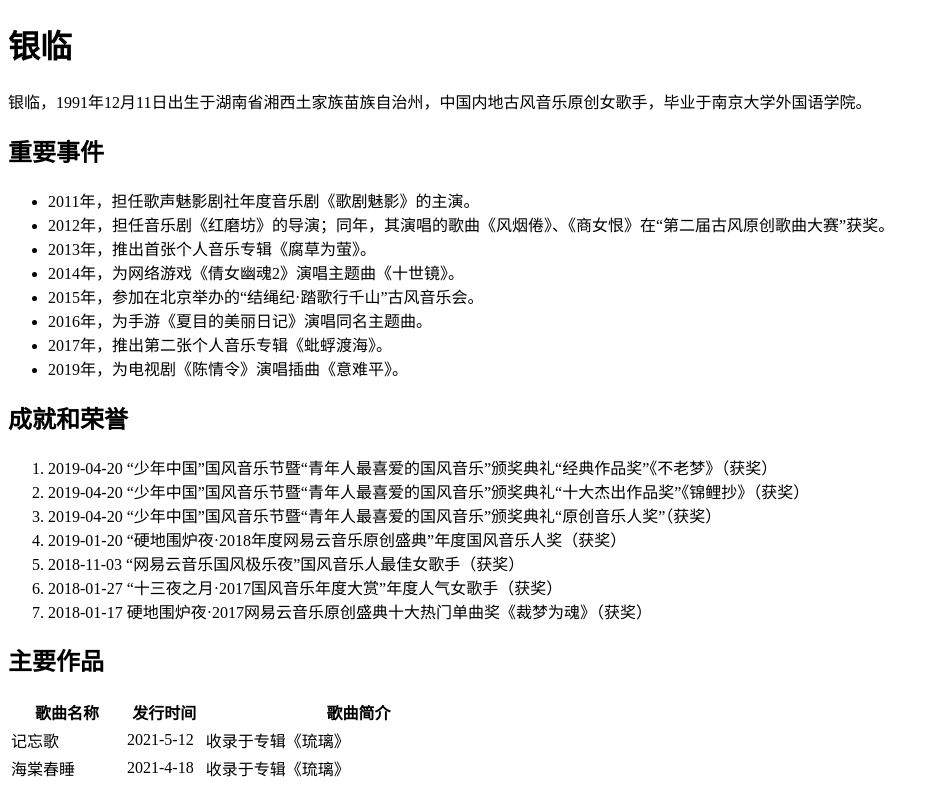
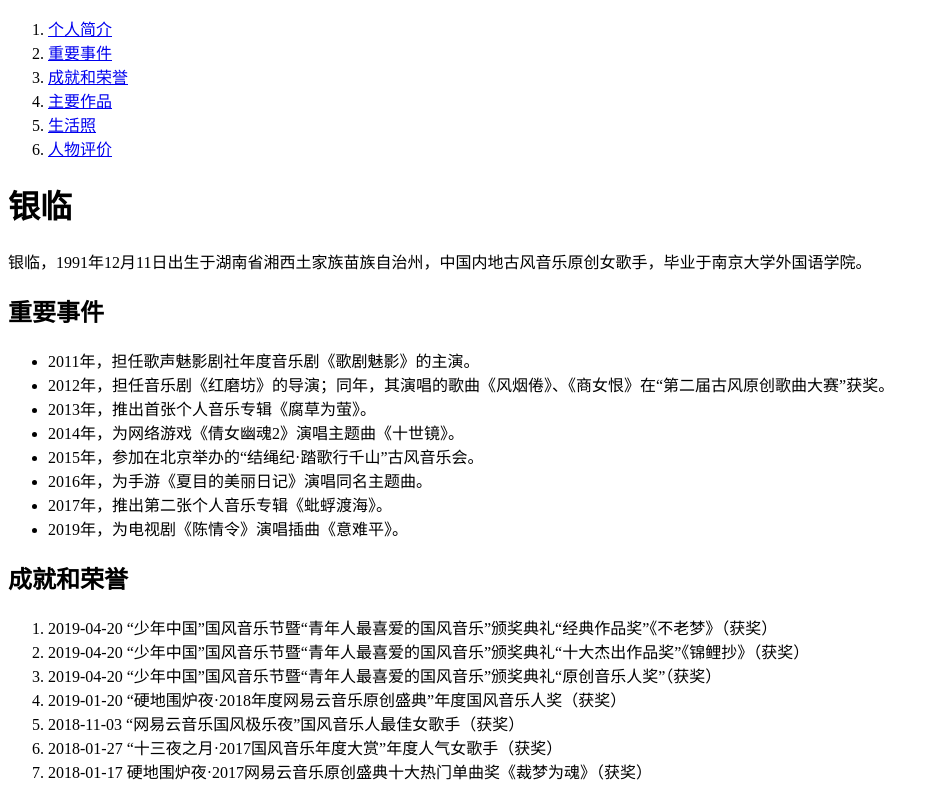
Before and after one commit to 1o7-github/Rachel.html, a plain HTML site: page index.html in a window 1280 px wide. Shown: the top 787 px of the page, without its empty margins (0-939 px from the left). Drawn offline with Linux system fonts and the light colour scheme.

```diff
--- a/index.html
+++ b/index.html
@@ -14,12 +14,24 @@
 </head>
 
 <body>
-    <h1>银临</h1>
+    <nav>
+        <ol>
+            <li><a href="#Rachel">个人简介</a></li>
+            <li><a href="#things">重要事件</a></li>
+            <li><a href="#awwrds">成就和荣誉</a></li>
+            <li><a href="#works">主要作品</a></li>
+            <li><a href="#photos">生活照</a></li>
+            <li><a href="#evaluation">人物评价</a></li>
+        </ol>
+
+    </nav>
+
+    <h1 id="Rachel">银临</h1>
     <p>
         银临，1991年12月11日出生于湖南省湘西土家族苗族自治州，中国内地古风音乐原创女歌手，毕业于南京大学外国语学院。
     </p>
 
-    <h2>重要事件</h2>
+    <h2 id="things">重要事件</h2>
     <ul>
         <li>2011年，担任歌声魅影剧社年度音乐剧《歌剧魅影》的主演。</li>
         <li>2012年，担任音乐剧《红磨坊》的导演；同年，其演唱的歌曲《风烟倦》、《商女恨》在“第二届古风原创歌曲大赛”获奖。</li>
@@ -31,7 +43,7 @@
         <li>2019年，为电视剧《陈情令》演唱插曲《意难平》。</li>
     </ul>
 
-    <h2>成就和荣誉</h2>
+    <h2 id="awards">成就和荣誉</h2>
     <ol>
         <li>2019-04-20 “少年中国”国风音乐节暨“青年人最喜爱的国风音乐”颁奖典礼“经典作品奖”《不老梦》（获奖）</li>
         <li>2019-04-20 “少年中国”国风音乐节暨“青年人最喜爱的国风音乐”颁奖典礼“十大杰出作品奖”《锦鲤抄》（获奖）</li>
@@ -42,7 +54,7 @@
         <li>2018-01-17 硬地围炉夜·2017网易云音乐原创盛典十大热门单曲奖《裁梦为魂》（获奖）</li>
     </ol>
 
-    <h2>主要作品</h2>
+    <h2 id="works">主要作品</h2>
     <table>
         <thead>
             <tr>
@@ -105,12 +117,12 @@
         </tbody>
     </table>
 
-    <h2>生活照</h2>
+    <h2 id="photos">生活照</h2>
     <div><img width='400' src="1.jpeg" alt="图一"></div>
     <div><img width='400' src="2.jpeg" alt="图二"></div>
     <div><img width='400' src="3.jpeg" alt="图三"></div>
 
-    <h2>人物评价</h2>
+    <h2 id="evaluation">人物评价</h2>
     <p>
         银临的嗓音清澈干净、质朴自然，彷佛盛夏一汪碧绿的泉清可见底，又像是初冬深不见底的湖泊，充满了流动性和深邃感。时而高亢，时而轻柔，时而宽阔，时而幽远。但无论哪种，都能穿过都市的喧嚣和生活的庸碌，直达我们每个人的心底（北青网评）。
     </p>
```
Also changed, not shown: 1.jpeg, 2.jpeg, 3.jpeg.
